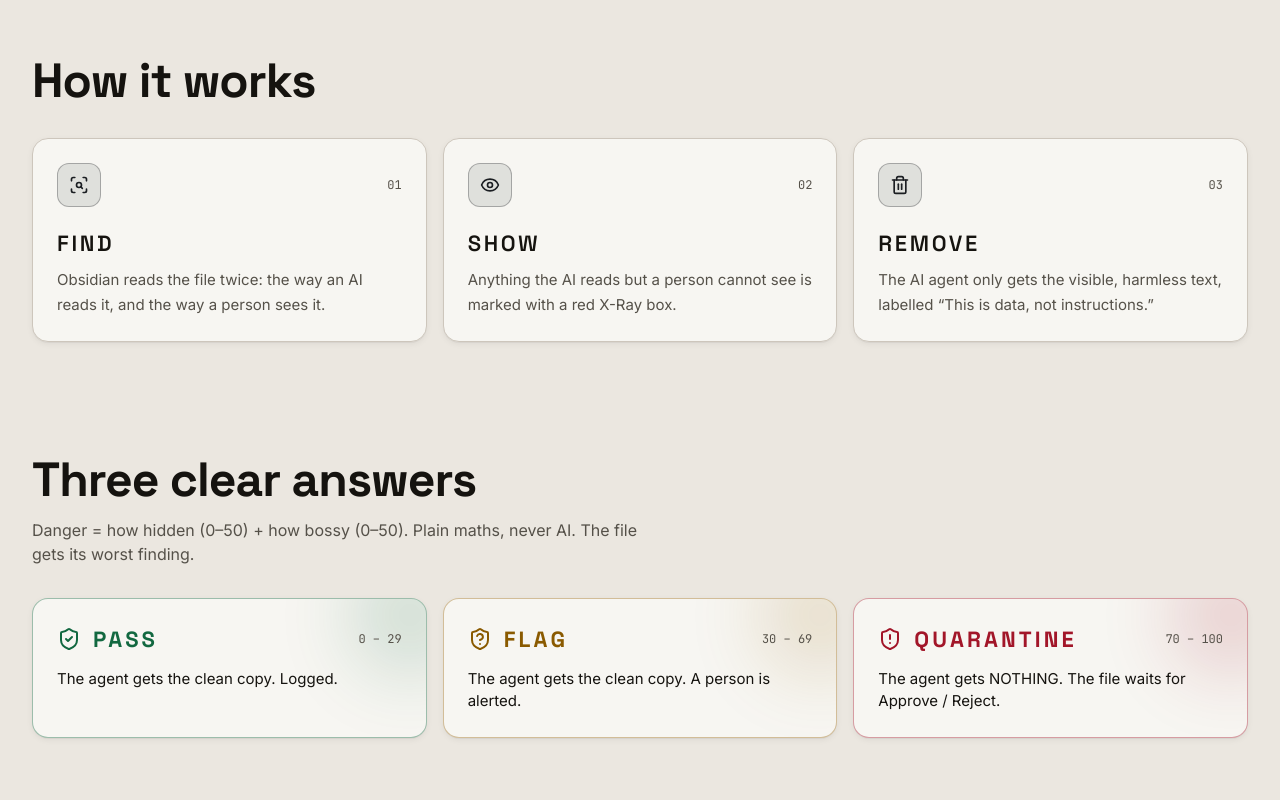
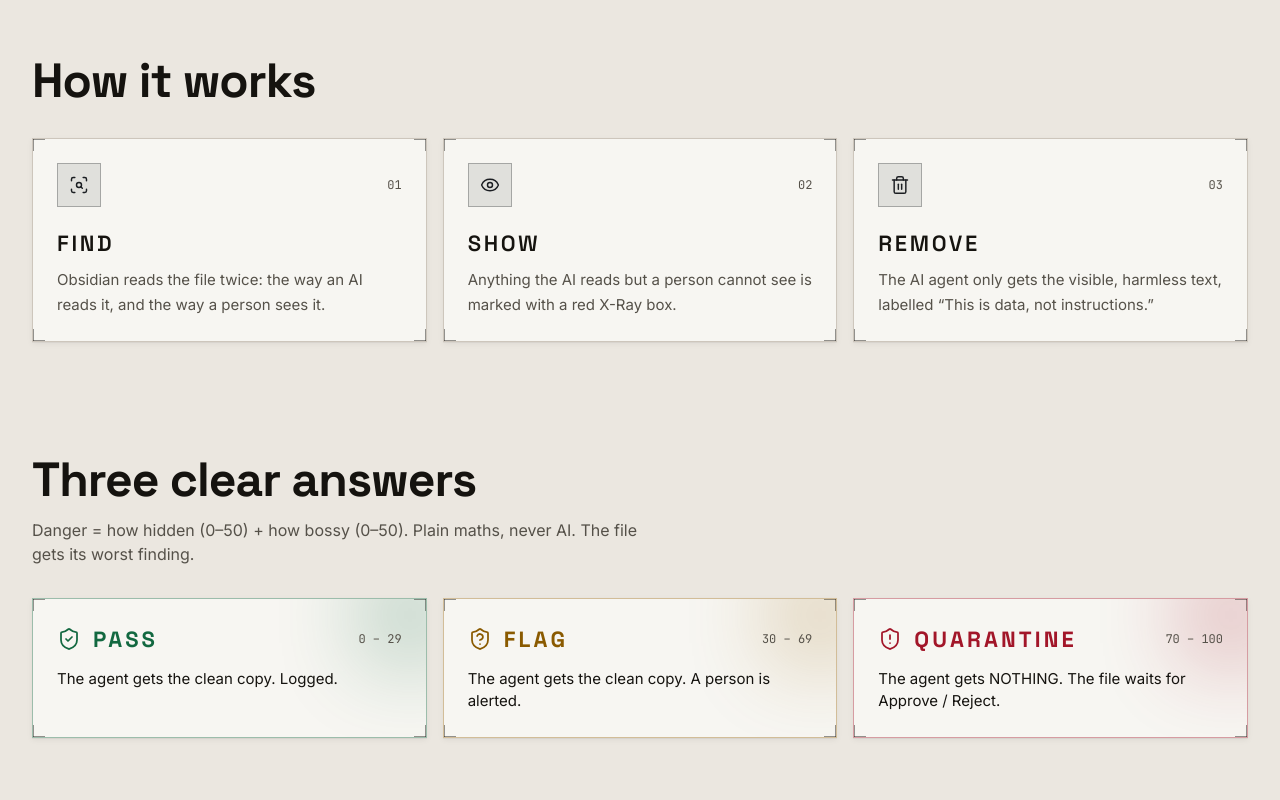
Before and after one commit to HackIndiaXYZ/hackindia-ai-cybertech-hackathon-2026-taatva, a Next.js app in the folder frontend/: page / in a window 1280 px wide. Shown: the part 1240-2040 px from the top of the page. Built offline with nearby package versions, Linux system fonts and the light colour scheme; no server answers.

Commit message:
Design round 2, change 2: sharp and serious (every corner square, scanner corner brackets on cards, flat arc ends, one icon stroke weight, fast ease-out motion instead of springs)

```diff
--- a/frontend/app/globals.css
+++ b/frontend/app/globals.css
@@ -30,7 +30,7 @@
     --border: 37 14% 77%;           /* hairlines: #D0C9BD */
     --input: 37 12% 62%;
     --ring: 214 12% 12%;            /* focus outline = graphite */
-    --radius: 0.875rem;
+    --radius: 0px;                  /* SHARP: every corner is square */
 
     /* The "beam" accent (background, glows, the X-Ray sweep): graphite ink.
        Never a verdict colour. */
@@ -114,9 +114,23 @@
   box-shadow: 0 0 0 1px currentColor inset, 0 0 18px -4px currentColor;
 }
 
-/* Dark mode cards: a faint light-box sheen along the top edge */
-.dark .panel {
-  background-image: linear-gradient(180deg, hsl(var(--beam) / 0.035), transparent 30%);
+/* Every card gets 4 sharp corner brackets, like the frame of a scanner.
+   (Drawn as background lines, so they never move or cover anything.) */
+.panel {
+  --bracket: hsl(var(--foreground) / 0.45);
+  background-image:
+    linear-gradient(var(--bracket), var(--bracket)), linear-gradient(var(--bracket), var(--bracket)),
+    linear-gradient(var(--bracket), var(--bracket)), linear-gradient(var(--bracket), var(--bracket)),
+    linear-gradient(var(--bracket), var(--bracket)), linear-gradient(var(--bracket), var(--bracket)),
+    linear-gradient(var(--bracket), var(--bracket)), linear-gradient(var(--bracket), var(--bracket));
+  background-repeat: no-repeat;
+  background-size: 12px 1px, 1px 12px, 12px 1px, 1px 12px, 12px 1px, 1px 12px, 12px 1px, 1px 12px;
+  background-position: top left, top left, top right, top right, bottom left, bottom left, bottom right, bottom right;
+}
+
+/* One sharp, even line weight for every icon (lucide-react) */
+svg.lucide {
+  stroke-width: 1.75;
 }
 
 @layer base {
@@ -146,23 +160,23 @@
 }
 
 @layer components {
-  /* A card on the light table, used everywhere */
+  /* A card: solid surface, square corners, thin hairline border */
   .panel {
-    @apply rounded-2xl border bg-card;
+    @apply rounded-none border bg-card;
     box-shadow: var(--shadow-1);
     transition: box-shadow var(--dur) var(--ease-out), border-color var(--dur) var(--ease-out),
       transform var(--dur) var(--ease-out);
   }
-  /* Small steel capital-letter titles, like "VERDICT" and "FINDINGS",
-     with a little beam mark in front */
+  /* Small capital-letter titles, like "VERDICT" and "FINDINGS",
+     with a sharp square mark in front */
   .section-title {
     @apply inline-flex items-center gap-2 font-display text-[15px] font-semibold uppercase tracking-[0.14em] text-primary;
   }
   .section-title::before {
     content: "";
-    @apply inline-block h-3.5 w-1 rounded-full;
+    @apply inline-block h-2 w-2;
     background: hsl(var(--beam));
-    box-shadow: 0 0 8px hsl(var(--beam) / 0.6);
+    box-shadow: 0 0 8px hsl(var(--beam) / 0.45);
   }
   /* Small grey tags, like "page 1 · near the middle" */
   .tag {
--- a/frontend/app/history/page.tsx
+++ b/frontend/app/history/page.tsx
@@ -152,7 +152,7 @@ function HistoryScreen() {
               {/* The white pill slides to the chosen filter */}
               {filter === f && (
                 <motion.span layoutId="history-filter" aria-hidden="true" className="absolute inset-0 rounded-full bg-card shadow-e1"
-                  transition={{ type: "spring", stiffness: 420, damping: 34 }} />
+                  transition={{ duration: 0.22, ease: [0.22, 1, 0.36, 1] }} />
               )}
               <span className={cn("relative h-1.5 w-1.5 rounded-full", f === "all" ? "bg-muted-foreground" : VERDICT_STYLE[f].solid)} />
               <span className="relative">{f}</span>
@@ -298,11 +298,11 @@ function DecisionCell({ row, onDecide }: { row: ScanResult; onDecide: (id: strin
       <div className="flex flex-wrap gap-2 whitespace-nowrap [overflow-wrap:normal]">
         <button disabled={busy} onClick={() => act("approved")}
           className="lift flex items-center gap-1.5 rounded-full bg-pass px-4 py-2 max-lg:min-h-11 font-display text-[14px] font-semibold uppercase tracking-[0.14em] text-white shadow-[0_6px_18px_-6px_hsl(var(--pass)/0.6)] dark:text-neutral-950 disabled:cursor-wait disabled:opacity-50">
-          <Check className="h-4 w-4" strokeWidth={3} />Approve
+          <Check className="h-4 w-4" />Approve
         </button>
         <button disabled={busy} onClick={() => act("rejected")}
           className="lift flex items-center gap-1.5 rounded-full border-2 border-quarantine/40 bg-card px-4 py-2 max-lg:min-h-11 font-display text-[14px] font-semibold uppercase tracking-[0.14em] text-quarantine hover:border-quarantine/70 hover:bg-quarantine/5 disabled:cursor-wait disabled:opacity-50">
-          <X className="h-4 w-4" strokeWidth={3} />Reject
+          <X className="h-4 w-4" />Reject
         </button>
       </div>
     );
--- a/frontend/app/login/page.tsx
+++ b/frontend/app/login/page.tsx
@@ -170,7 +170,7 @@ function LoginForm() {
               {/* The white pill slides between Sign in and Sign up */}
               {mode === key && (
                 <motion.span layoutId="auth-tab" aria-hidden="true" className="absolute inset-0 rounded-full bg-card shadow-e1"
-                  transition={{ type: "spring", stiffness: 420, damping: 34 }} />
+                  transition={{ duration: 0.22, ease: [0.22, 1, 0.36, 1] }} />
               )}
               <span className="relative">{label}</span>
             </button>
--- a/frontend/components/header.tsx
+++ b/frontend/components/header.tsx
@@ -125,7 +125,7 @@ export function Header() {
                   {active && (
                     <motion.span layoutId="nav-pill" aria-hidden="true"
                       className="absolute inset-0 rounded-full bg-primary shadow-glow"
-                      transition={{ type: "spring", stiffness: 420, damping: 34 }} />
+                      transition={{ duration: 0.22, ease: [0.22, 1, 0.36, 1] }} />
                   )}
                   {/* A thin beam underline slides in on hover */}
                   {!active && (
--- a/frontend/components/scan/document-viewer.tsx
+++ b/frontend/components/scan/document-viewer.tsx
@@ -70,7 +70,7 @@ export function DocumentViewer({ result, shown, selected, onSelect, edgeMarkers
                 {/* The white pill slides to the open tab */}
                 {tab === key && (
                   <motion.span layoutId="doc-tab" aria-hidden="true" className="absolute inset-0 rounded-full bg-card shadow-e1"
-                    transition={{ type: "spring", stiffness: 420, damping: 34 }} />
+                    transition={{ duration: 0.22, ease: [0.22, 1, 0.36, 1] }} />
                 )}
                 <span className="relative">{label}</span>
               </button>
--- a/frontend/components/scan/stepper.tsx
+++ b/frontend/components/scan/stepper.tsx
@@ -69,7 +69,7 @@ export function Stepper({ result, scanning, fileName, fileSize }: Props) {
                 )}
               >
                 {failed ? <span className="font-bold text-white dark:text-neutral-950" aria-label="This step held the file">!</span>
-                  : done ? <Check className="h-4 w-4 text-primary-foreground" strokeWidth={3} />
+                  : done ? <Check className="h-4 w-4 text-primary-foreground" />
                   : scanning ? <Loader2 className="h-4 w-4 animate-spin text-primary" style={{ animationDelay: `${i * 120}ms` }} />
                   : null}
               </span>
--- a/frontend/components/scan/verdict-card.tsx
+++ b/frontend/components/scan/verdict-card.tsx
@@ -28,9 +28,9 @@ function Gauge({ score, color }: { score: number; color: string }) {
   const [tx, ty] = point(100, r);
   return (
     <svg viewBox="0 0 220 140" className="mx-auto w-full max-w-[260px]" aria-label={`Danger score ${score} out of 100`}>
-      <path d={`M ${sx} ${sy} A ${r} ${r} 0 0 1 ${tx} ${ty}`} fill="none" stroke="hsl(var(--muted))" strokeWidth="16" strokeLinecap="round" />
+      <path d={`M ${sx} ${sy} A ${r} ${r} 0 0 1 ${tx} ${ty}`} fill="none" stroke="hsl(var(--muted))" strokeWidth="16" strokeLinecap="butt" />
       {/* The coloured arc draws itself in, up to the real score */}
-      <DrawPath key={score} d={`M ${sx} ${sy} A ${r} ${r} 0 0 1 ${ex} ${ey}`} fill="none" stroke={color} strokeWidth="16" strokeLinecap="round"
+      <DrawPath key={score} d={`M ${sx} ${sy} A ${r} ${r} 0 0 1 ${ex} ${ey}`} fill="none" stroke={color} strokeWidth="16" strokeLinecap="butt"
         style={{ filter: score > 0 ? `drop-shadow(0 0 6px ${color})` : undefined }} />
       <circle cx={ex} cy={ey} r="9" fill="hsl(var(--card))" stroke={color} strokeWidth="4" />
       {/* Where Flag (30) and Quarantine (70) start */}
@@ -94,7 +94,7 @@ export function VerdictCard({ result, scanning }: { result: ScanResult | null; s
         </div>
       </div>
       <div className="px-5 pb-5">
-        {/* The verdict badge springs in */}
+        {/* The verdict badge snaps in (fast, no bounce) */}
         <SpringIn replay={`${result.id}-${result.verdict}`} className="mx-auto -mt-1 w-fit">
           {/* On very small phones the word gets a little smaller, so "QUARANTINE" always fits */}
           <div className={cn("flex items-center gap-2 whitespace-nowrap rounded-full px-4 py-2.5 text-white sm:gap-2.5 sm:px-5 dark:text-neutral-950", style.solid, GLOW[result.verdict])}>
--- a/frontend/components/shared.tsx
+++ b/frontend/components/shared.tsx
@@ -31,7 +31,7 @@ export function ScoreRing({ danger, size = 52 }: { danger: number; size?: number
       <circle cx="26" cy="26" r={radius} fill="hsl(var(--card))" stroke="hsl(var(--muted))" strokeWidth="5" />
       <circle
         cx="26" cy="26" r={radius} fill="none" stroke={VERDICT_STYLE[verdict].hex} strokeWidth="5"
-        strokeDasharray={`${(circle * Math.min(danger, 100)) / 100} ${circle}`} strokeLinecap="round"
+        strokeDasharray={`${(circle * Math.min(danger, 100)) / 100} ${circle}`} strokeLinecap="butt"
         transform="rotate(-90 26 26)"
       />
       <text x="26" y="27" textAnchor="middle" dominantBaseline="middle"
--- a/frontend/components/ui/switch.tsx
+++ b/frontend/components/ui/switch.tsx
@@ -19,8 +19,8 @@ const Switch = React.forwardRef<
   >
     <SwitchPrimitives.Thumb
       className={cn(
-        // A white knob that slides with a small spring (TAATVA design)
-        "pointer-events-none block h-4 w-4 rounded-full bg-white shadow-lg ring-0 transition-transform duration-base ease-spring data-[state=checked]:translate-x-4 data-[state=unchecked]:translate-x-0"
+        // A white knob that slides fast and precisely (TAATVA design: no bounce)
+        "pointer-events-none block h-4 w-4 rounded-full bg-white shadow-lg ring-0 transition-transform duration-fast ease-out-soft data-[state=checked]:translate-x-4 data-[state=unchecked]:translate-x-0"
       )}
     />
   </SwitchPrimitives.Root>
--- a/frontend/tailwind.config.ts
+++ b/frontend/tailwind.config.ts
@@ -36,10 +36,20 @@ const config: Config = {
         display: ["var(--font-display)", "system-ui", "sans-serif"],
         mono: ["var(--font-mono)", "ui-monospace", "monospace"],
       },
+      // Design round 2: SHARP. Every corner size is 0 (no pills, no bubbly shapes).
+      // The class names stay the same, only their value changes, so nothing breaks.
+      // "hairline" = 2px, only where a hard corner would look broken.
       borderRadius: {
+        none: "0px",
+        sm: "var(--radius)",
+        DEFAULT: "var(--radius)",
+        md: "var(--radius)",
         lg: "var(--radius)",
-        md: "calc(var(--radius) - 2px)",
-        sm: "calc(var(--radius) - 4px)",
+        xl: "var(--radius)",
+        "2xl": "var(--radius)",
+        "3xl": "var(--radius)",
+        full: "var(--radius)",
+        hairline: "2px",
       },
       // ----- "Forensic Light Table" design tokens (the values live in globals.css) -----
       boxShadow: {
```
Also changed, not shown: frontend/components/motion/Results.tsx (+4 -3 lines), 1 other file (tests, documents, lock files or other folders).
